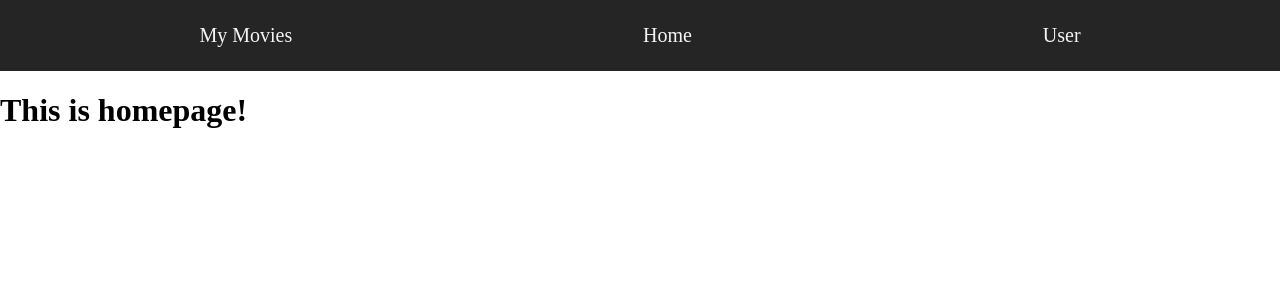
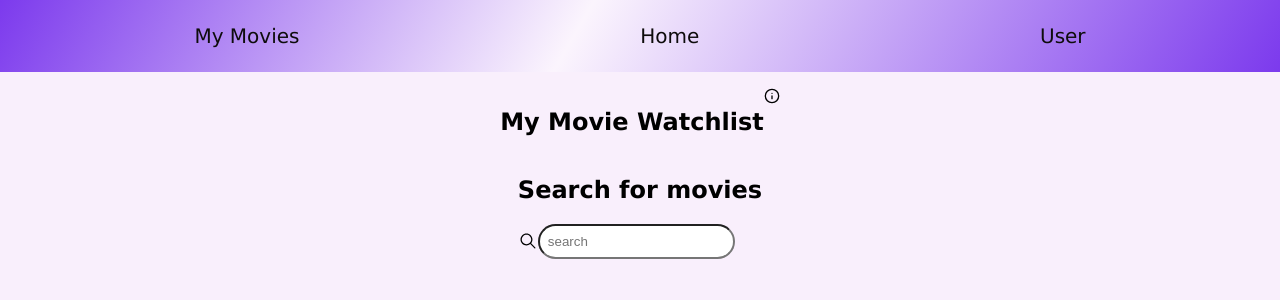
Before and after one commit to Vadfinnsinte/My-Movie-Watchlist, a React (Vite) app: page /#/ in a window 1280 px wide. Shown: the top 300 px of the page. Built offline with nearby package versions, Linux system fonts and the light colour scheme.

Commit message:
styled homepage

```diff
--- a/package.json
+++ b/package.json
@@ -12,6 +12,7 @@
   "dependencies": {
     "react": "^19.2.4",
     "react-dom": "^19.2.4",
+    "react-icons": "^5.6.0",
     "react-router-dom": "^7.13.1"
   },
   "devDependencies": {
--- a/src/App.css
+++ b/src/App.css
@@ -1,8 +1,17 @@
 body {
   margin: 0;
+  background-color: rgb(249, 239, 252);
+  font-family:
+    "Lucida Sans", "Lucida Sans Regular", "Lucida Grande",
+    "Lucida Sans Unicode", Geneva, Verdana, sans-serif;
 }
 .navlink {
   text-decoration: none;
-  color: whitesmoke;
+  color: rgb(14, 12, 12);
   font-size: 20px;
 }
+
+input {
+  padding: 0.5rem;
+  border-radius: 20px;
+}
--- a/src/Components/HomePage.jsx
+++ b/src/Components/HomePage.jsx
@@ -1,8 +1,47 @@
+import { useState } from "react";
+import "../style/homepage.css";
+import { FiInfo } from "react-icons/fi";
+import { IoIosSearch } from "react-icons/io";
+
 const HomePage = () => {
+  const [showInfo, setShowInfo] = useState(false);
+  const [searchValue, setSearshValue] = useState("");
+
+  const onInput = (e) => {
+    setSearshValue(e.target.value);
+  };
+
   return (
-    <>
-      <h1>This is homepage!</h1>
-    </>
+    <div className="homepage-layout">
+      <section className="welcome-section">
+        <div className="info">
+          <h1>My Movie Watchlist</h1>
+          <div onClick={() => setShowInfo(!showInfo)}>
+            <FiInfo />
+          </div>
+        </div>
+        {showInfo && (
+          <p className="info-box">
+            Here you can save the movies you want to watch, write comments on
+            what made you want to watch them in the first place. If you have
+            watched a movie you can leave a comment on what you thougth.
+          </p>
+        )}
+      </section>
+      <section className="search-section">
+        <h2>Search for movies</h2>
+        <div className="search-container">
+          <IoIosSearch className="search-icon" />
+          <input
+            type="text"
+            placeholder="search"
+            value={searchValue}
+            onChange={onInput}
+          />
+        </div>
+        {/* add consitional that renders creator choise, active search or recently searched movies(use local to save and fetch id or save full titles). */}
+      </section>
+    </div>
   );
 };
 
--- a/src/style/header.css
+++ b/src/style/header.css
@@ -1,8 +1,12 @@
 .header {
-  background-color: rgb(37, 37, 37);
+  background: linear-gradient(
+    120deg,
+    rgba(124, 58, 237, 1) 0%,
+    rgba(255, 255, 255, 0.35) 45%,
+    rgba(124, 58, 237, 1) 100%
+  );
   display: flex;
   flex-direction: row;
   justify-content: space-around;
-  color: whitesmoke;
   padding: 1.5rem;
 }
--- /dev/null
+++ b/src/style/homepage.css
@@ -0,0 +1,45 @@
+.homepage-layout {
+  display: flex;
+  flex-direction: column;
+  margin: auto;
+  text-align: center;
+}
+
+.welcome-section {
+  margin: auto;
+  text-align: center;
+  padding-top: 1rem;
+}
+.info {
+  display: flex;
+  flex-direction: row;
+  justify-content: center;
+
+  div {
+    cursor: pointer;
+  }
+}
+.info-box {
+  position: absolute;
+  background: linear-gradient(
+    120deg,
+    rgba(124, 58, 237, 1) 0%,
+    rgba(255, 255, 255) 45%,
+    rgba(124, 58, 237, 1) 100%
+  );
+  font-size: 15px;
+  padding: 1rem;
+  max-width: 20rem;
+  place-self: center;
+  border-radius: 10px;
+}
+.search-section {
+  margin: auto;
+}
+.search-container {
+  display: flex;
+}
+.search-icon {
+  font-size: 20px;
+  place-self: center;
+}
```
Also changed, not shown: 1 other file (tests, documents, lock files or other folders).
